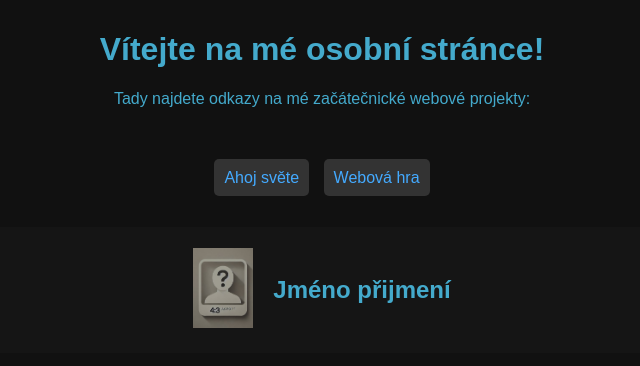
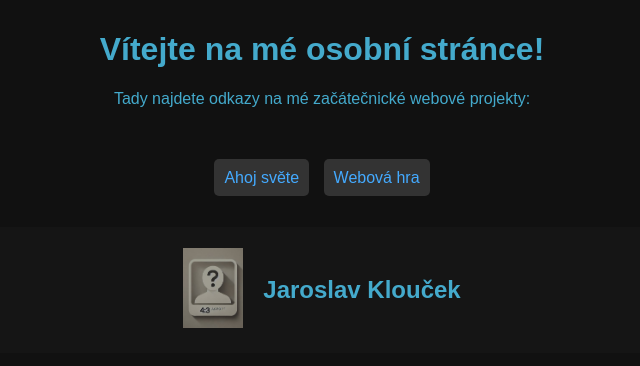
Before and after one commit to Jaroslav-Kloucek/newweb, a plain HTML site: page 2024-web24/index.html in a window 1280 px wide. Shown: the whole page, without its empty margins (318-958 px from the left). Drawn offline with Linux system fonts and the light colour scheme.

Commit message:
Update index.html

```diff
--- a/2024-web24/index.html
+++ b/2024-web24/index.html
@@ -20,7 +20,7 @@
     </nav>
     <footer>
         <p><img src="res/myphoto.jpg" alt="fotka" style="width: 60px; margin-right: 20px;"></p>
-        <h2>Jméno přijmení</h2>
+        <h2>Jaroslav Klouček</h2>
     </footer>
 </body>
 </html>
```
